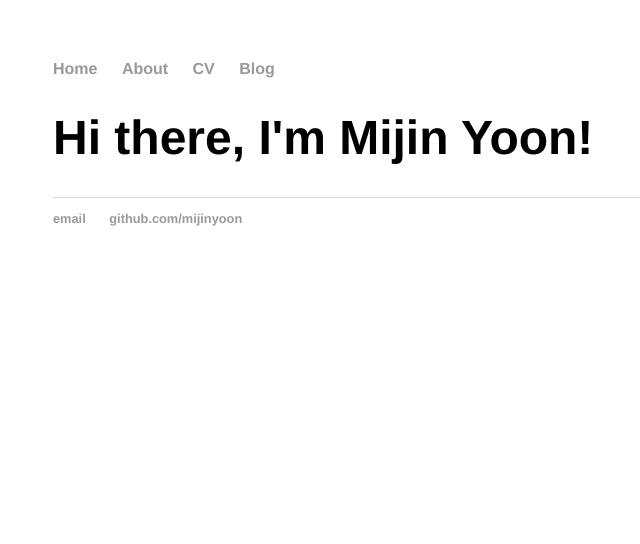
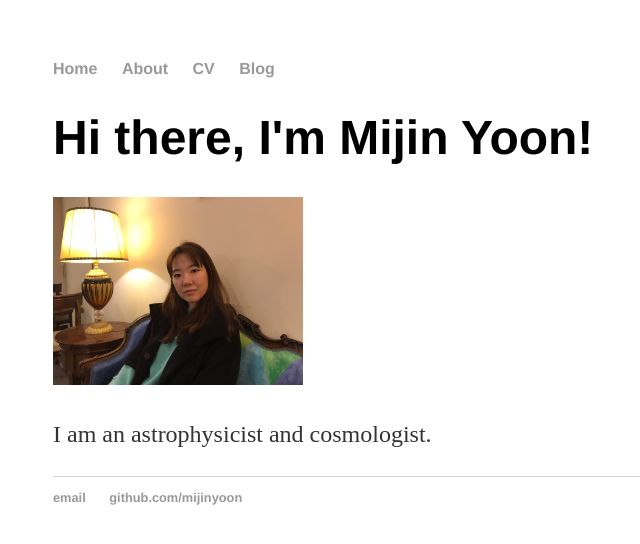
Before and after one commit to mijinyoon/mijinyoon.github.io, a Jekyll site: the page built from index.html, in a window 1280 px wide. Shown: the top 544 px of the page, without its empty margins (139-779 px from the left). Built offline with Jekyll 4.4.1, drawn with Linux system fonts in a browser that asks for light colours.

Commit message:
Update index.html

```diff
--- a/index.html
+++ b/index.html
@@ -4,4 +4,6 @@ title: Mijin Yoon, Astrophysicist & Cosmologist
 ---
 <div class="blurb">
 	<h1>Hi there, I'm Mijin Yoon!</h1>
+	<p><img src="images/IMG_2460.JPG" alt="Mijin Yoon" width="250"> </p>
+	<p>I am an astrophysicist and cosmologist.</p>
 </div><!-- /.blurb -->
```
